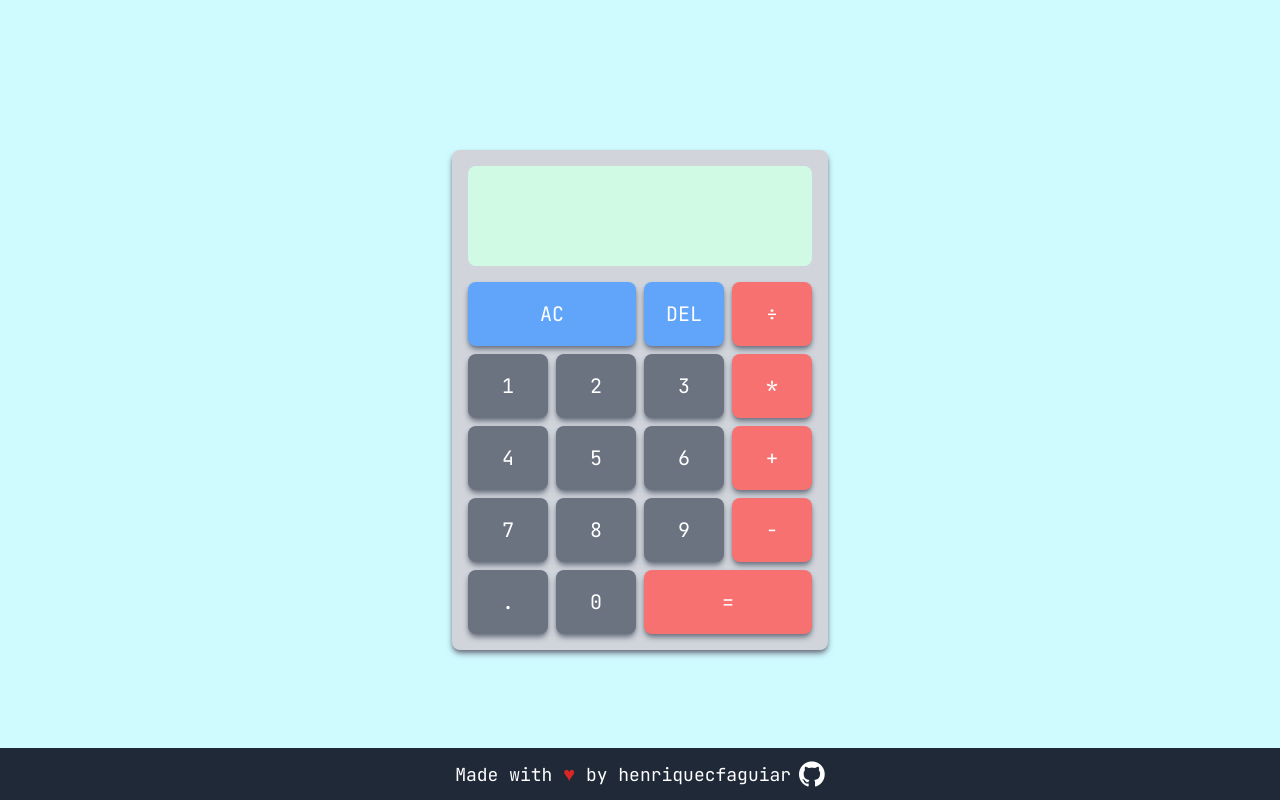
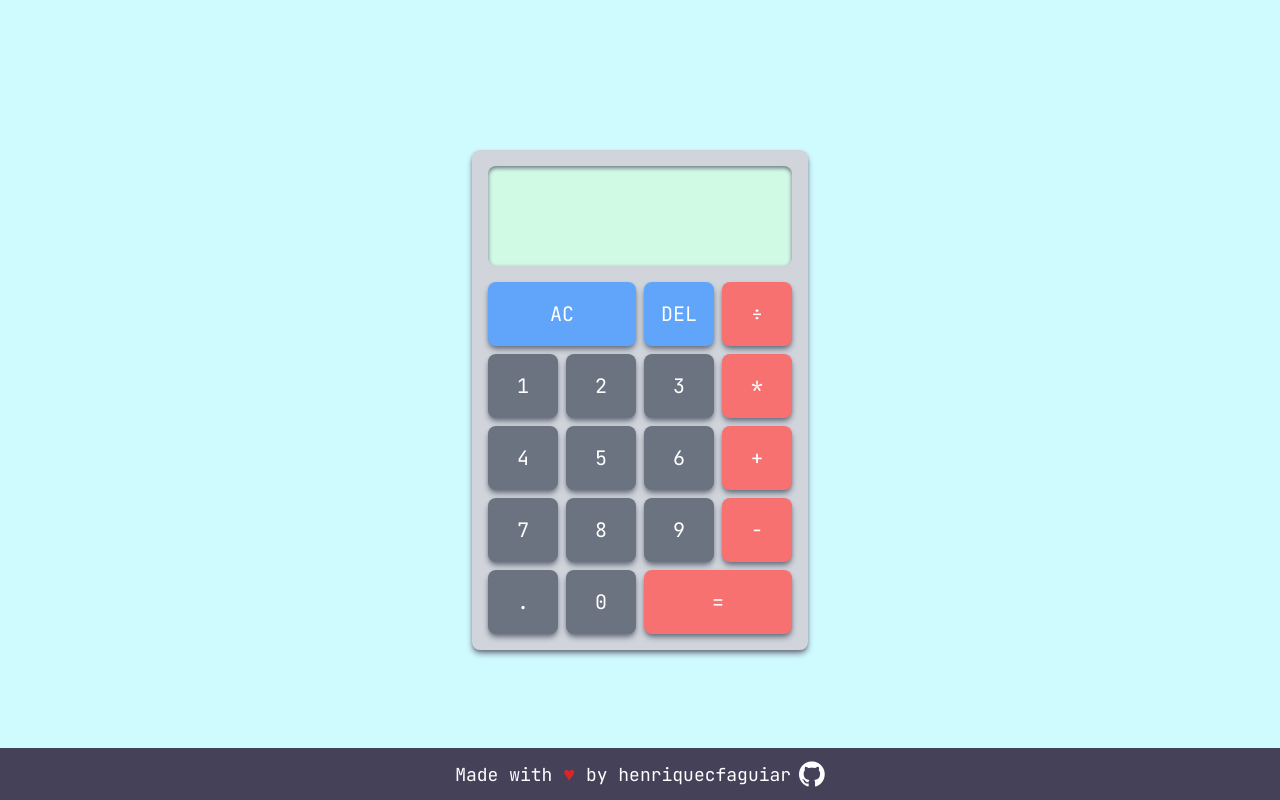
Before and after one commit to henriquecfaguiar/calculator, a website: page index.html in a window 1280 px wide. Drawn offline with Linux system fonts and the light colour scheme.

Commit message:
Minor styling adjustments

```diff
--- a/index.html
+++ b/index.html
@@ -31,10 +31,10 @@
     >
       <!-- Calculator Container -->
       <div
-        class="grid grid-cols-[repeat(4,minmax(60px,80px))] gap-2 rounded-lg bg-gray-300 p-4 text-xl text-white shadow-md shadow-gray-500"
+        class="grid grid-cols-[repeat(4,minmax(60px,70px))] gap-2 rounded-lg bg-gray-300 p-4 text-xl text-white shadow-md shadow-gray-500"
       >
         <div
-          class="display col-span-4 mb-2 flex min-h-[100px] flex-col items-end justify-between break-words break-all rounded-lg bg-emerald-100 p-2 text-right text-black"
+          class="display col-span-4 mb-2 flex min-h-[100px] flex-col items-end justify-between break-words break-all rounded-lg bg-emerald-100 p-2 text-right text-black shadow-inner shadow-gray-500"
         >
           <div class="display__previous text-2xl text-gray-500"></div>
           <div class="display__current text-5xl"></div>
@@ -59,7 +59,7 @@
         <button class="equal col-span-2">=</button>
       </div>
       <footer
-        class="absolute bottom-0 flex w-full items-center justify-center space-x-2 bg-gray-800 py-2 text-white"
+        class="bg-footer absolute bottom-0 flex w-full items-center justify-center space-x-2 py-1 text-white md:py-2"
       >
         <p class="text-sm md:text-lg">
           Made with <span class="text-xl text-red-600">&#9829;</span> by
--- a/input.css
+++ b/input.css
@@ -4,16 +4,16 @@
 
 .operator,
 .equal {
-  @apply rounded-lg border-2 border-transparent bg-red-400 p-3 shadow-md shadow-gray-500 hover:opacity-90   md:p-4;
+  @apply rounded-lg border-2 border-transparent bg-red-400 py-4 px-2 shadow-md shadow-gray-500 hover:opacity-90;
 }
 
 .number {
-  @apply rounded-lg border-2 border-transparent bg-gray-500 p-3 shadow-md shadow-gray-500 hover:opacity-90   md:p-4;
+  @apply rounded-lg border-2 border-transparent bg-gray-500 py-4 px-2 shadow-md shadow-gray-500 hover:opacity-90;
 }
 
 .delete,
 .clear {
-  @apply rounded-lg border-2 border-transparent bg-blue-400 p-3 shadow-md shadow-gray-500 hover:opacity-90   md:p-4;
+  @apply rounded-lg border-2 border-transparent bg-blue-400 py-4 px-2 shadow-md shadow-gray-500 hover:opacity-90;
 }
 
 .operator:active,
--- a/tailwind.config.js
+++ b/tailwind.config.js
@@ -2,6 +2,9 @@ module.exports = {
   content: ['./*.html'],
   theme: {
     extend: {
+      colors: {
+        'footer': '#454158',
+      },
       fontFamily: {
         'sans': ['JetBrains Mono', 'sans-serif']
       }
```
Also changed, not shown: css/style.css.
